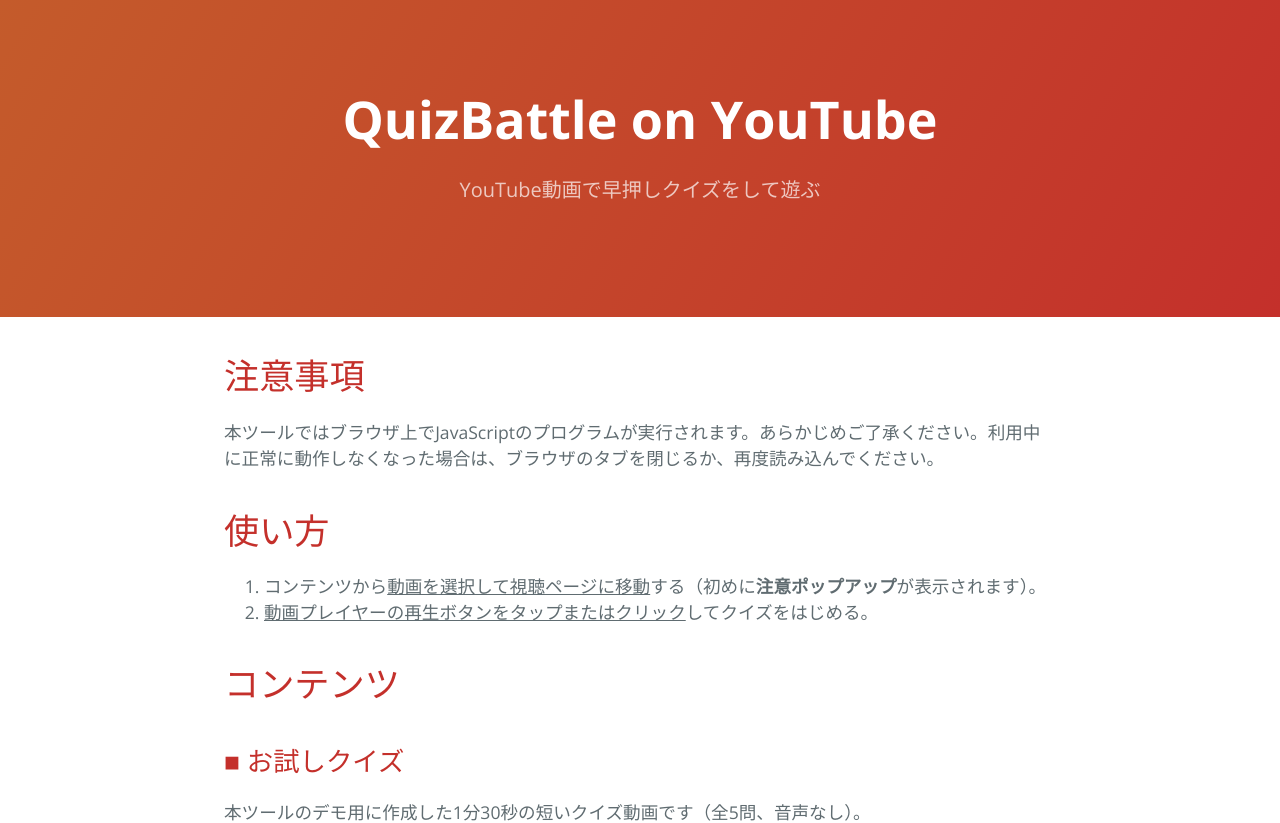
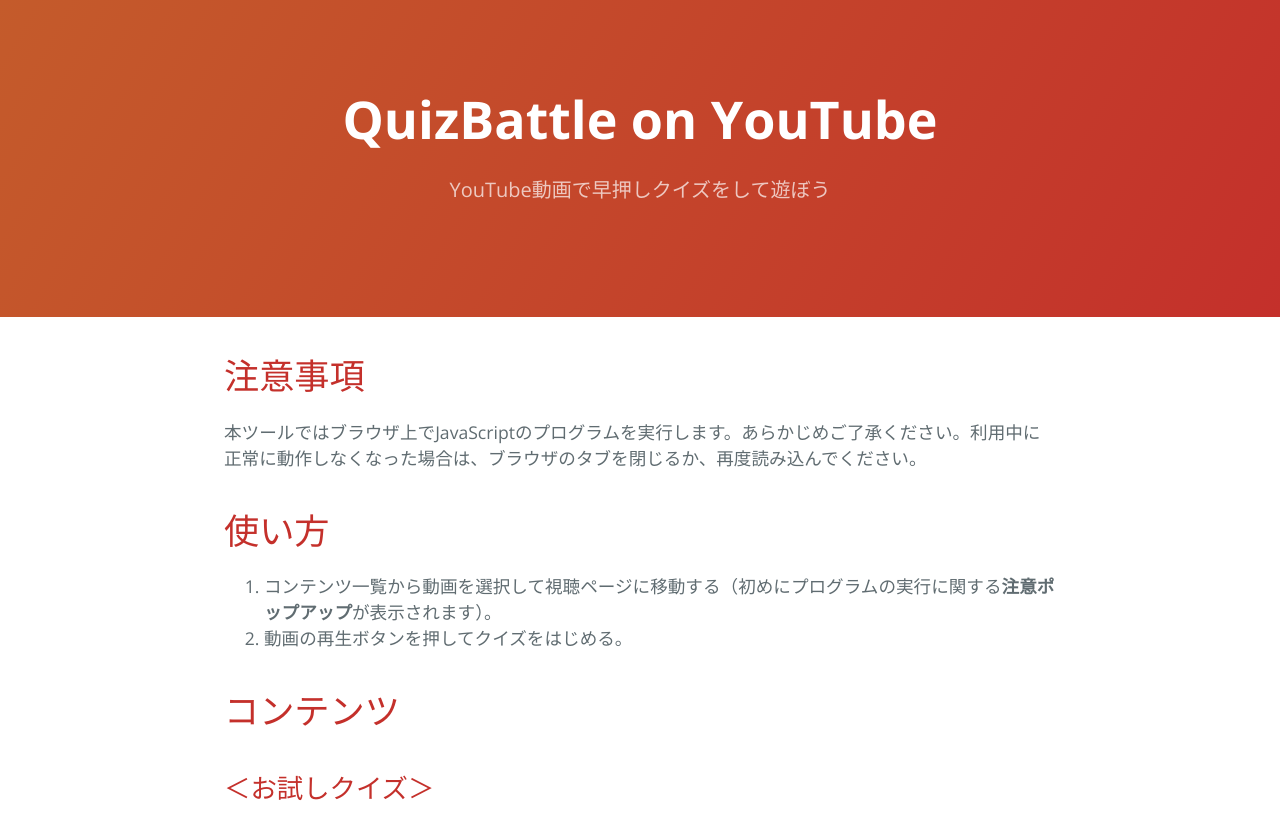
Before and after one commit to t-yokota/quizBattle, a Jekyll site: the page built from docs/index.md, in a window 1280 px wide and 1400 px high. Shown: the top 823 px of the window. Built offline with Jekyll 4.4.1, drawn with Linux system fonts in a browser that asks for light colours; our own code applies the rules of GitHub Pages for plain Markdown files; some of the changed text lies outside the part shown; grey boxes are pictures that could not be loaded.

Commit message:
changed description on the page.

```diff
--- a/docs/_config.yml
+++ b/docs/_config.yml
@@ -1,5 +1,5 @@
 theme: jekyll-theme-cayman
 title: QuizBattle on YouTube
-description: YouTube動画で早押しクイズをして遊ぶ
+description: YouTube動画で早押しクイズをして遊ぼう
 show_downloads: false
 google_analytics: G-NFC1QDWPN8
--- a/docs/index.md
+++ b/docs/index.md
@@ -11,16 +11,16 @@
 
 # 注意事項
 
-本ツールではブラウザ上でJavaScriptのプログラムが実行されます。あらかじめご了承ください。利用中に正常に動作しなくなった場合は、ブラウザのタブを閉じるか、再度読み込んでください。
+本ツールではブラウザ上でJavaScriptのプログラムを実行します。あらかじめご了承ください。利用中に正常に動作しなくなった場合は、ブラウザのタブを閉じるか、再度読み込んでください。
 
 # 使い方
 
-1. コンテンツから<u>動画を選択して視聴ページに移動</u>する（初めに<b>注意ポップアップ</b>が表示されます）。
-1. <u>動画プレイヤーの再生ボタンをタップまたはクリック</u>してクイズをはじめる。
+1. コンテンツ一覧から動画を選択して視聴ページに移動する（初めにプログラムの実行に関する<b>注意ポップアップ</b>が表示されます）。
+1. 動画の再生ボタンを押してクイズをはじめる。
 
 # コンテンツ
 
-## ■ お試しクイズ
+## ＜お試しクイズ＞
 
 本ツールのデモ用に作成した1分30秒の短いクイズ動画です（全5問、音声なし）。
 
@@ -40,7 +40,7 @@
     </tr>
 </table>
 
-## ■ abc the 12th
+## ＜abc the 12th＞
 
 ラミィ([@quiz_reader](https://twitter.com/quiz_reader?s=20))さんによる、学生クイズ大会abc12thの過去問の問読み動画をお借りしたコンテンツです。
 
```
